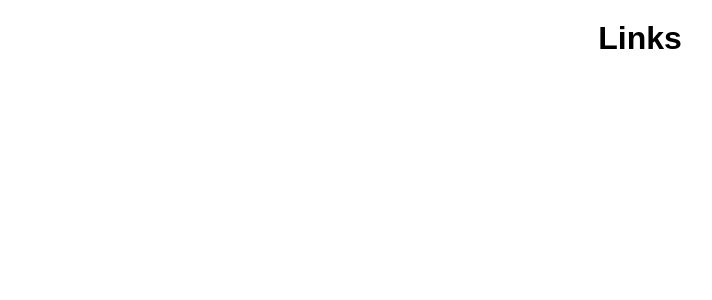
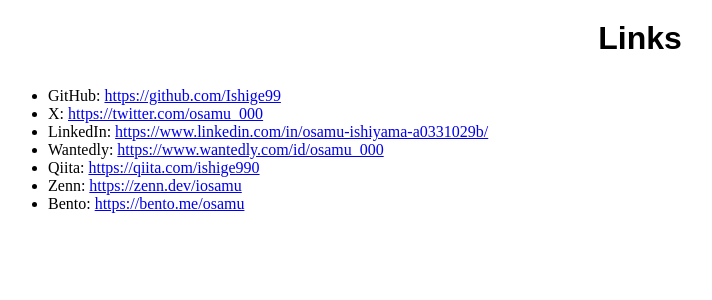
Before and after one commit to Ishige99/pages, a React (Create React App) app: page /pages/links in a window 1280 px wide. Shown: the top 300 px of the page, without its empty margins (0-712 px from the left). Built offline with nearby package versions, Linux system fonts and the light colour scheme.

Commit message:
link一覧

```diff
--- a/src/App.tsx
+++ b/src/App.tsx
@@ -7,7 +7,7 @@
     <BrowserRouter>
       <Routes>
         <Route path="/pages" element={<Profile />} />
-        <Route path="/pages/links" element={<Link/>} />
+        <Route path="/pages/links" element={<Link />} />
       </Routes>
     </BrowserRouter>
   );
--- a/src/components/Link.tsx
+++ b/src/components/Link.tsx
@@ -6,6 +6,15 @@
   return (
     <>
       <PageTitle pageTitle={pageTitle} />
+      <ul>
+        <li>GitHub: <a href="https://github.com/Ishige99">https://github.com/Ishige99</a></li>
+        <li>X: <a href="https://twitter.com/osamu_000">https://twitter.com/osamu_000</a></li>
+        <li>LinkedIn: <a href="https://www.linkedin.com/in/osamu-ishiyama-a0331029b/">https://www.linkedin.com/in/osamu-ishiyama-a0331029b/</a></li>
+        <li>Wantedly: <a href="https://www.wantedly.com/id/osamu_000">https://www.wantedly.com/id/osamu_000</a></li>
+        <li>Qiita: <a href="https://qiita.com/ishige990">https://qiita.com/ishige990</a></li>
+        <li>Zenn: <a href="https://zenn.dev/iosamu">https://zenn.dev/iosamu</a></li>
+        <li>Bento: <a href="https://bento.me/osamu">https://bento.me/osamu</a></li>
+      </ul>
     </>
   )
 }
```
